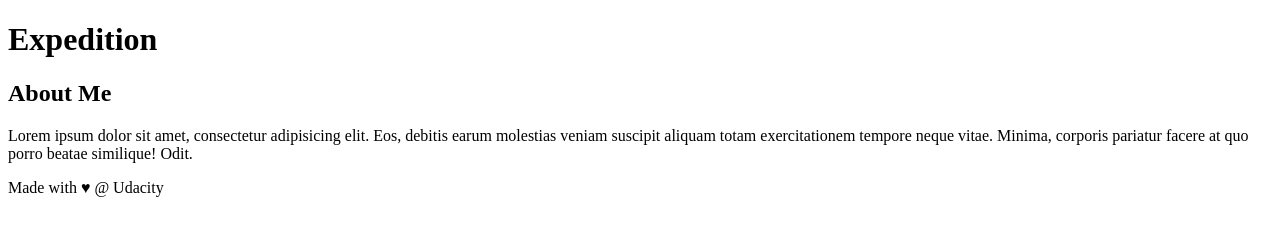
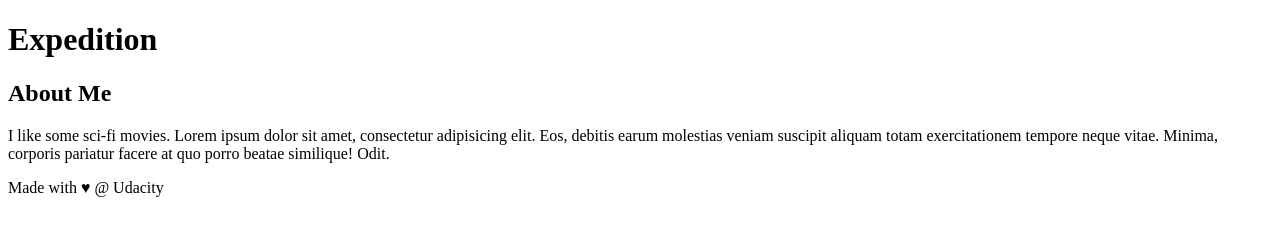
Before and after one commit to carlosmelorj/teste, a plain HTML site: page index.html in a window 1280 px wide. Drawn offline with Linux system fonts and the light colour scheme.

Commit message:
Add More Content to Sidebar

```diff
--- a/index.html
+++ b/index.html
@@ -23,7 +23,7 @@
     <aside>
     <h2>About Me</h2>
 
-    <p>Lorem ipsum dolor sit amet, consectetur adipisicing elit. Eos, debitis earum molestias veniam suscipit aliquam totam exercitationem tempore neque vitae. Minima, corporis pariatur facere at quo porro beatae similique! Odit.</p>
+    <p>I like some sci-fi movies. Lorem ipsum dolor sit amet, consectetur adipisicing elit. Eos, debitis earum molestias veniam suscipit aliquam totam exercitationem tempore neque vitae. Minima, corporis pariatur facere at quo porro beatae similique! Odit.</p>
     </aside>
     <!-- end of new content -->
 
```
